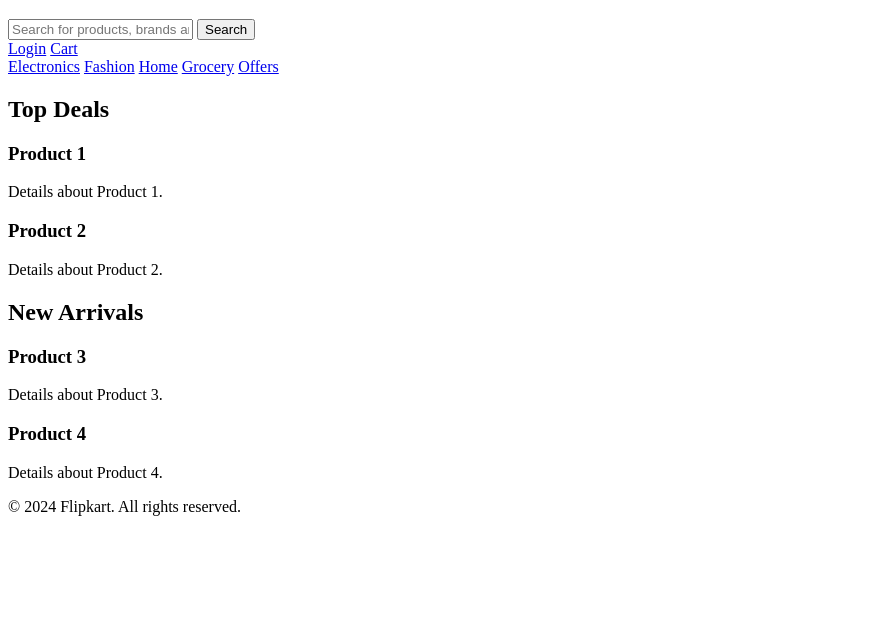
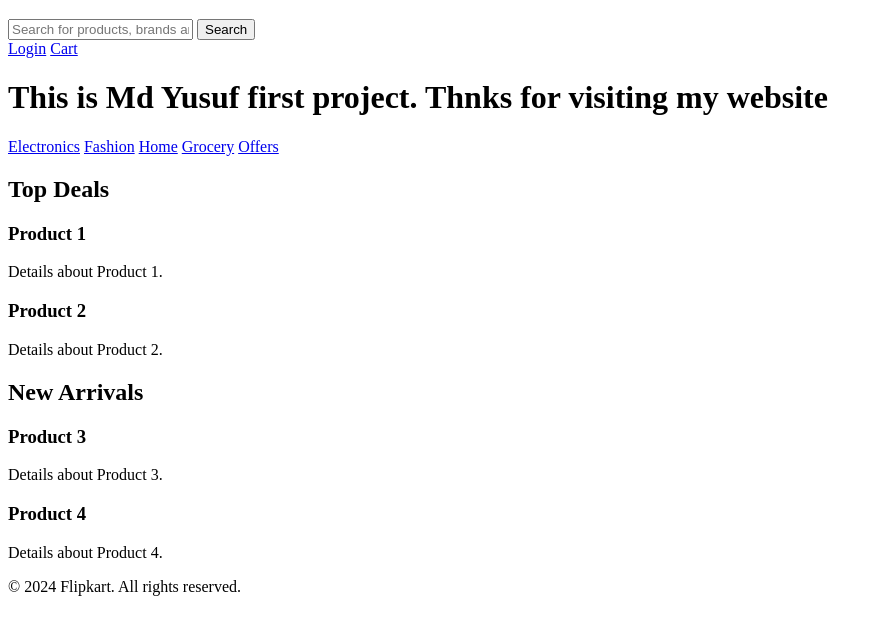
Before and after one commit to 01mdyusuf/ysftest1, a plain HTML site: page index.html in a window 1280 px wide. Shown: the part 61-696 px from the top of the page, without its empty margins (0-883 px from the left). Drawn offline with Linux system fonts and the light colour scheme.

Commit message:
changed heading

```diff
--- a/index.html
+++ b/index.html
@@ -18,7 +18,12 @@
             <a href="#">Cart</a>
         </div>
     </header>
-
+<div>
+    <h1>
+        This is Md Yusuf first project.
+        Thnks for visiting my website
+    </h1>
+</div>
     <!-- Navigation Menu -->
     <nav>
         <a href="#">Electronics</a>
```
